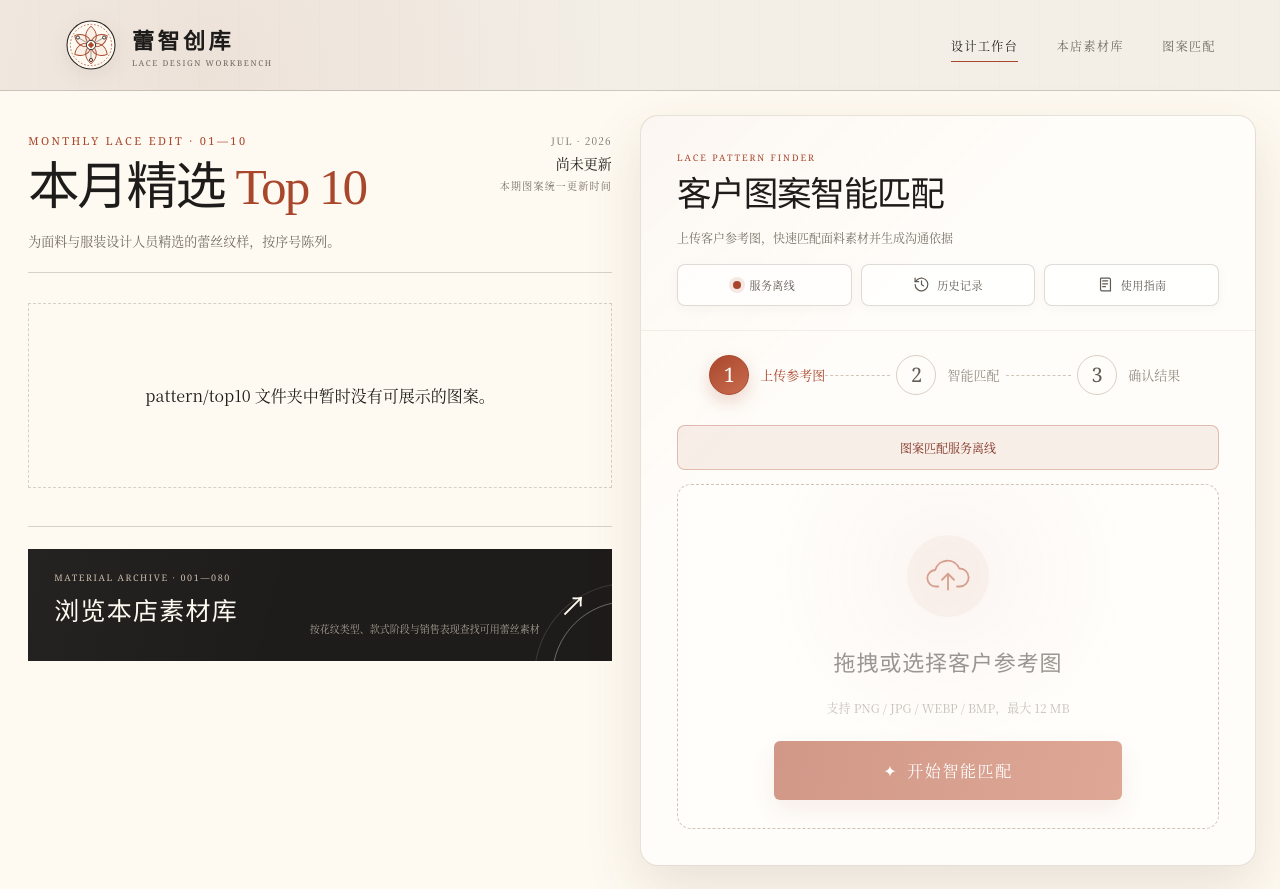
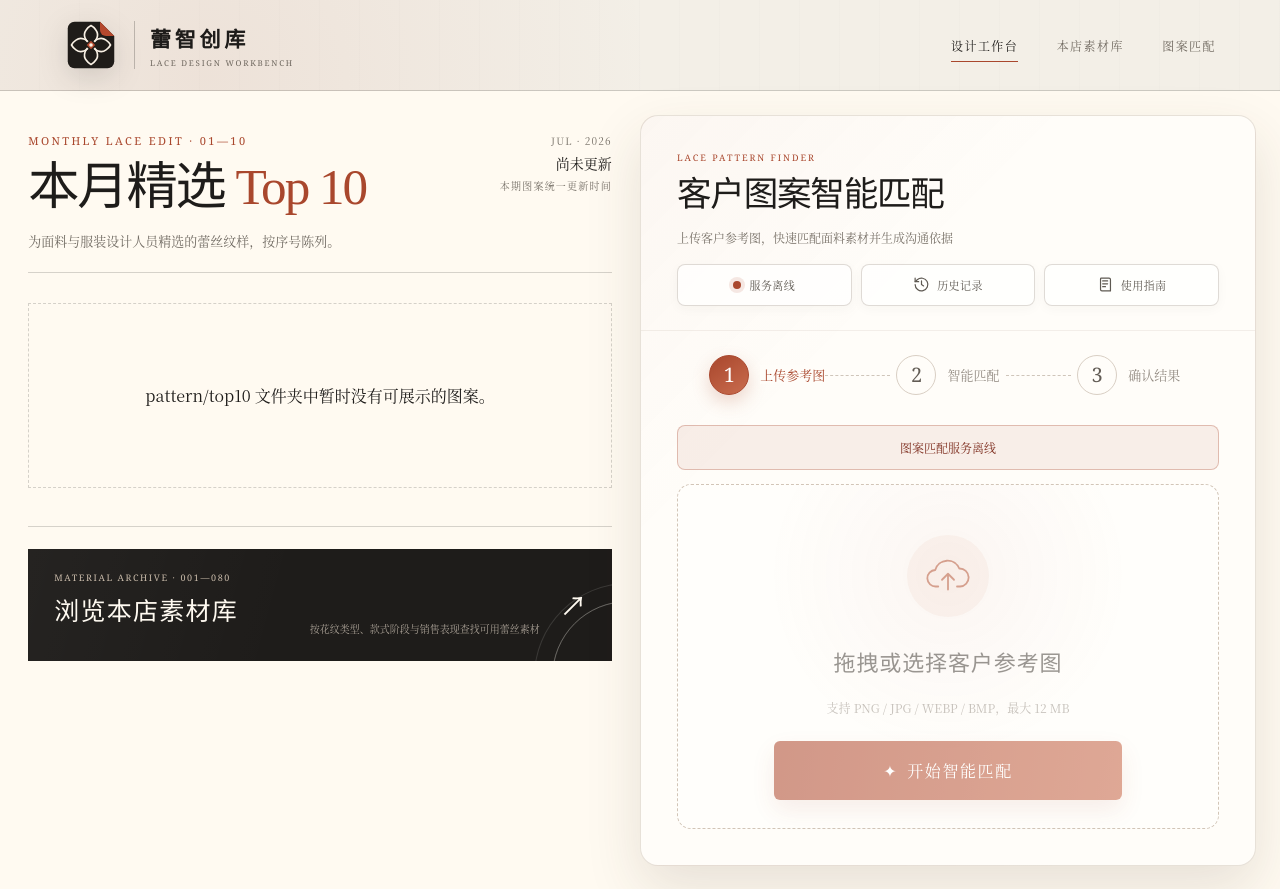
Before and after one commit to w0ngzz/lace-pattern-workbench, a Flask app: page / in a window 1280 px wide. Shown: the top 889 px of the page. Run offline with Flask 3, Linux system fonts and the light colour scheme.

Commit message:
Redesign brand logo and favicon

```diff
--- a/static/css/style.css
+++ b/static/css/style.css
@@ -36,12 +36,12 @@ a { color: inherit; }
   padding: 18px clamp(24px, 5vw, 76px);
   border-bottom: 1px solid var(--line);
 }
-.brand { display: flex; gap: 14px; align-items: center; text-decoration: none; }
-.brand-logo { display: block; width: 54px; height: 54px; flex: 0 0 auto; filter: drop-shadow(0 5px 10px rgba(72, 48, 34, 0.08)); }
-.brand-wordmark { padding-top: 1px; }
+.brand { display: flex; gap: 16px; align-items: center; text-decoration: none; }
+.brand-logo { display: block; width: 54px; height: 54px; flex: 0 0 auto; filter: drop-shadow(0 8px 14px rgba(31, 28, 25, 0.14)); }
+.brand-wordmark { padding: 2px 0 2px 15px; border-left: 1px solid rgba(31, 28, 25, 0.24); }
 .brand strong, .brand small { display: block; }
-.brand strong { font-family: var(--display); font-size: 22px; letter-spacing: 0.16em; }
-.brand small { margin-top: 3px; color: #6f685f; font: 8px/1.2 Georgia, serif; letter-spacing: 0.2em; }
+.brand strong { font-family: var(--display); font-size: 21px; letter-spacing: 0.18em; }
+.brand small { margin-top: 5px; color: #6f685f; font: 8px/1.2 Georgia, serif; letter-spacing: 0.22em; }
 .site-nav { display: flex; align-items: center; gap: clamp(20px, 3vw, 46px); }
 .site-nav a {
   position: relative;
```
Also changed, not shown: static/images/favicon.svg, static/images/logo.svg.
